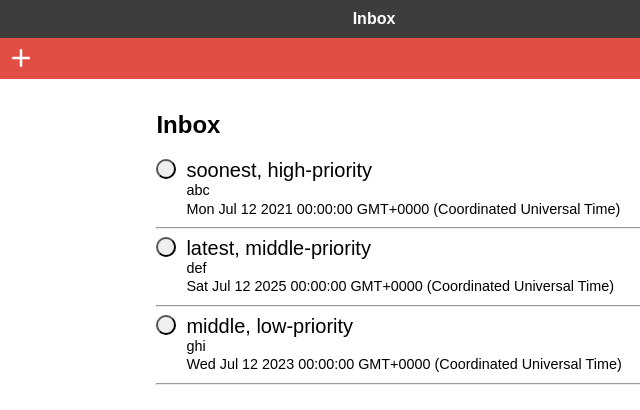
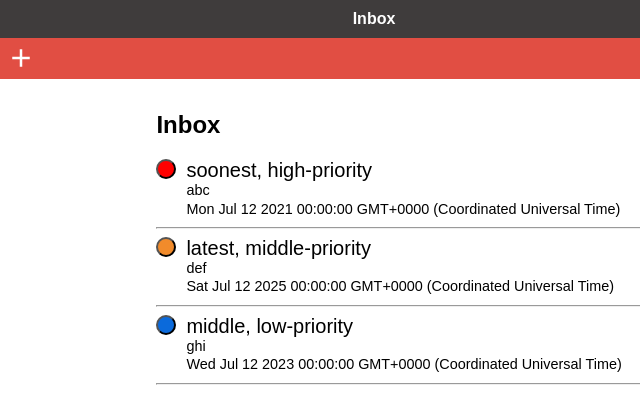
Before and after one commit to CharlesCoeder/toDo-list, a website built with webpack: page dist/index.html in a window 1280 px wide. Shown: the full height of the page, 266-906 px from the left. Built offline with nearby package versions, Linux system fonts and the light colour scheme.

Commit message:
use priority to determine color of button

```diff
--- a/src/modules/displayController.js
+++ b/src/modules/displayController.js
@@ -22,9 +22,21 @@
         dueDate.classList.add('dueDate')
         description.classList.add('description')
 
-        const checkbox = document.createElement('button')
-        checkbox.classList.add('checkbox')
-        checkbox.setAttribute('type', 'button')
+        const completedBtn = document.createElement('button')
+        completedBtn.classList.add('completedBtn')
+        completedBtn.setAttribute('type', 'button')
+        if (listEntry.priority == 3){
+            completedBtn.setAttribute('style', 'background-color: red')
+        }
+        else if (listEntry.priority == 2){
+            completedBtn.setAttribute('style', 'background-color: #F18B2B')
+        }
+        else if (listEntry.priority == 1){
+            completedBtn.setAttribute('style', 'background-color: #0B6ADB')
+        }
+        else {
+            completedBtn.setAttribute('style', 'background-color: white')
+        }
 
         title.textContent = listEntry.title
         dueDate.textContent = listEntry.dueDate
@@ -33,7 +45,7 @@
         entry.appendChild(title)
         entry.appendChild(description)
         entry.appendChild(dueDate)
-        entry.appendChild(checkbox)
+        entry.appendChild(completedBtn)
 
         const line = document.createElement('hr')
         entry.appendChild(line)
@@ -65,8 +77,6 @@
         defaultPriority.checked = true;
         datePicker.clear();
         form.setAttribute('style', 'display: none')
-
-        // figure out how to reset the project dropdown menu
     }
 
     function hideForm(e){
```
Also changed, not shown: dist/index.html, dist/main.js, dist/style.css.
